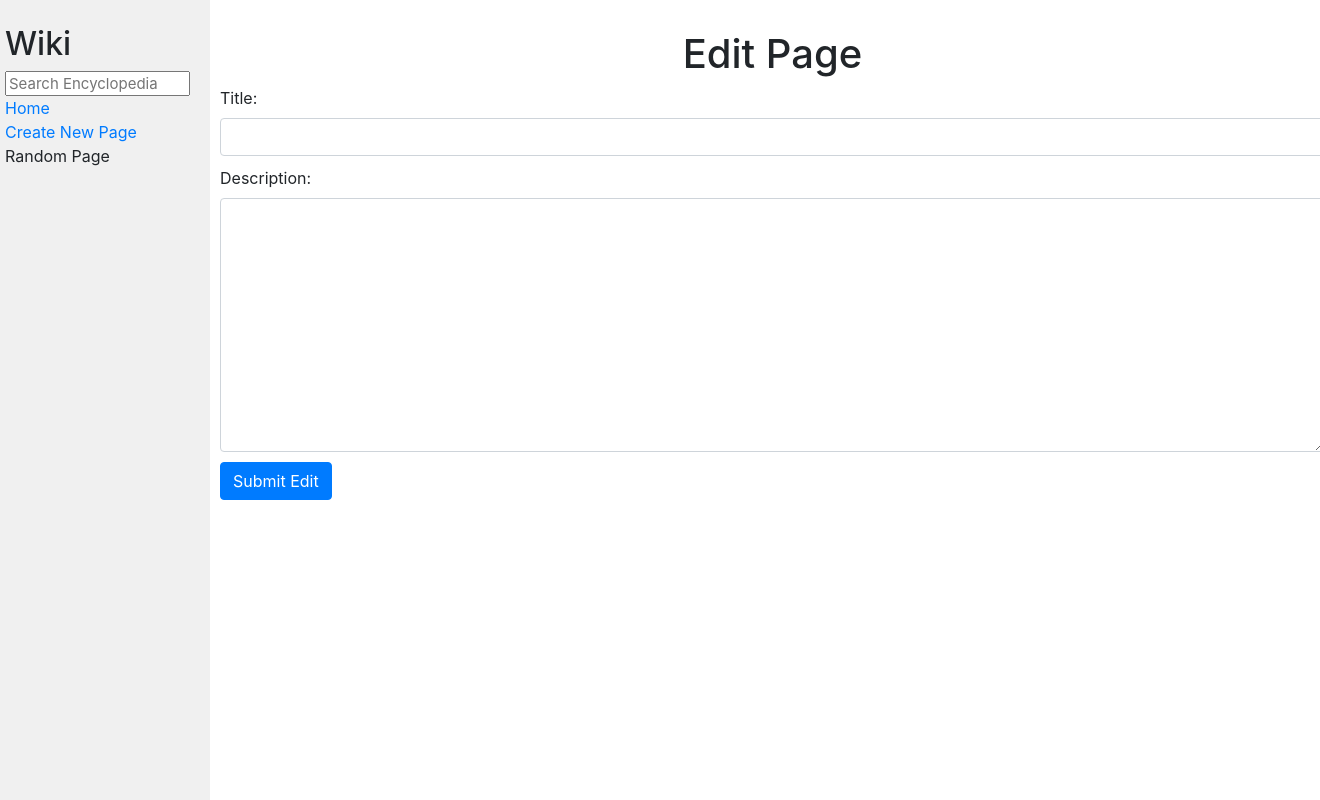
After one commit to abel325/CS50W_Wiki, a Django app: page /edit_page/ in a window 1320 px wide; the page is wider, and only the part inside the window is pictured. The commit adds this page. Run offline with Django 3.2, Linux system fonts and the light colour scheme; some libraries are stand-ins or nearby versions.

Commit message:
Make Edit Page

```diff
--- /dev/null
+++ b/encyclopedia/templates/encyclopedia/edit_page.html
@@ -0,0 +1,20 @@
+{% extends "encyclopedia/layout.html" %}
+
+{% block title %}
+    Edit Page
+{% endblock %}
+
+{% block body %}
+
+    <h1 style="text-align: center;">Edit Page</h1>
+    <form action="{% url 'edit_page' %}" method="post" id="ep-form">
+
+        {% csrf_token %}
+
+        {{ form }}
+        <input type="hidden" name="old-title" value="{{ old_title }}">
+        <input type="submit" value="Submit Edit" id="pf-button" class="btn btn-primary">
+
+    </form>
+
+{% endblock %}
--- a/encyclopedia/templates/encyclopedia/entries.html
+++ b/encyclopedia/templates/encyclopedia/entries.html
@@ -6,4 +6,9 @@
 
 {% block body %}
     {{ entry | safe }}
+
+    <form action="{% url 'edit_page' %}" method="get">
+        <input type="hidden" name="title" value="{{ title }}">
+        <input type="submit" value="Edit Page" class="btn btn-primary">
+    </form>
 {% endblock %}
--- a/encyclopedia/templates/encyclopedia/new_page.html
+++ b/encyclopedia/templates/encyclopedia/new_page.html
@@ -12,6 +12,7 @@
         {% csrf_token %}
 
         {{ form }}
+        <input type="submit" value="Submit New Page" id="pf-button" class="btn btn-primary">
 
     </form>
 
--- a/encyclopedia/urls.py
+++ b/encyclopedia/urls.py
@@ -8,4 +8,5 @@ urlpatterns = [
     path("search/", views.search, name="search"),
     path("search_results/<str:query>", views.search_results, name="search_results"),
     path("new_page/", views.new_page, name="new_page"),
+    path("edit_page/", views.edit_page, name="edit_page"),
 ]
--- a/encyclopedia/views.py
+++ b/encyclopedia/views.py
@@ -3,14 +3,15 @@ from django.http import HttpResponseRedirect
 from django.urls import reverse
 from django import forms
 import markdown2
+from django.core.files.storage import default_storage
 
 from . import util
 
-class NewPageForm(forms.Form):
-    title = forms.CharField(label="Title", widget=forms.TextInput(attrs={'id': 'npf-title-input', 'class': 'form-control', 'name': 'title'}))
-    description = forms.CharField(label="Description", widget=forms.Textarea(attrs={'id': 'npf-description-area', 'class': 'form-control', 'name': 'description'}), required=False)
-    button = forms.CharField(label="", widget=forms.TextInput(attrs={'id': 'npf-button', 'class': 'btn btn-primary', 'type': 'submit', 'value': 'Create Page'}))
 
+class PageForm(forms.Form):
+    title = forms.CharField(label="Title", widget=forms.TextInput(attrs={'id': 'pf-title-input', 'class': 'form-control', 'name': 'title'}))
+    description = forms.CharField(label="Description", widget=forms.Textarea(attrs={'id': 'pf-description-area', 'class': 'form-control', 'name': 'description'}), required=False)
+    # button = forms.CharField(label="", widget=forms.TextInput(attrs={'id': 'pf-button', 'class': 'btn btn-primary', 'type': 'submit', 'value': 'Submit'}))
 
 
 def index(request):
@@ -25,7 +26,7 @@ def entries(request, name):
         htmlEntry = markdown2.markdown(entry)
         return render(request, "encyclopedia/entries.html", {
             "title": name,
-            "entry": htmlEntry
+            "entry": htmlEntry,
         })
     else:
         return render(request, "encyclopedia/entries.html", {
@@ -55,7 +56,7 @@ def search_results(request, query):
 
 def new_page(request):
     if request.method == "POST":
-        form = NewPageForm(request.POST)
+        form = PageForm(request.POST)
 
         if form.is_valid():
             title = form.cleaned_data["title"]
@@ -75,5 +76,45 @@ def new_page(request):
             })
 
     return render(request, "encyclopedia/new_page.html", {
-        "form": NewPageForm()
+        "form": PageForm()
     })
+
+
+def edit_page(request):
+    if request.method == "POST":
+        form = PageForm(request.POST)
+        old_title = request.POST.get('old-title')
+
+        if form.is_valid():
+            title = form.cleaned_data["title"]
+            dsc = form.cleaned_data["description"]
+
+            if util.get_entry(title) and title != old_title:
+                if not old_title:
+                    form.add_error('title', 'A page with this name already exists')
+                    return render(request, "encyclopedia/edit_page.html", {
+                        "form": form
+                    })
+                return HttpResponseRedirect(reverse('index'))
+
+            filename = f"entries/{old_title}.md"
+            if default_storage.exists(filename):
+                default_storage.delete(filename)
+            else:
+                return HttpResponseRedirect(reverse('index'))
+            util.save_entry(title, dsc)
+            return HttpResponseRedirect(reverse("entries", kwargs={"name": title}))
+        else:
+            return render(request, "encyclopedia/edit_page.html", {
+                "form": form,
+                "old_title": old_title
+            })
+
+    title = request.GET.get('title')
+    dsc = util.get_entry(title)
+    form = PageForm(initial={'title': title, 'description': dsc})
+
+    return render(request, "encyclopedia/edit_page.html", {
+        "form": form,
+        "old_title": title
+    })
```
Also changed, not shown: entries/CS50.md (deleted, +0 -1 lines), entries/CSS2.md (deleted, +0 -1 lines), entries/Pythomi.md (added, +1 -0 lines), entries/PythonMO2.md (added, +1 -0 lines), entries/Test Page 2.md (deleted, +0 -1 lines), entries/Test Page.md (+1 -1 lines).
